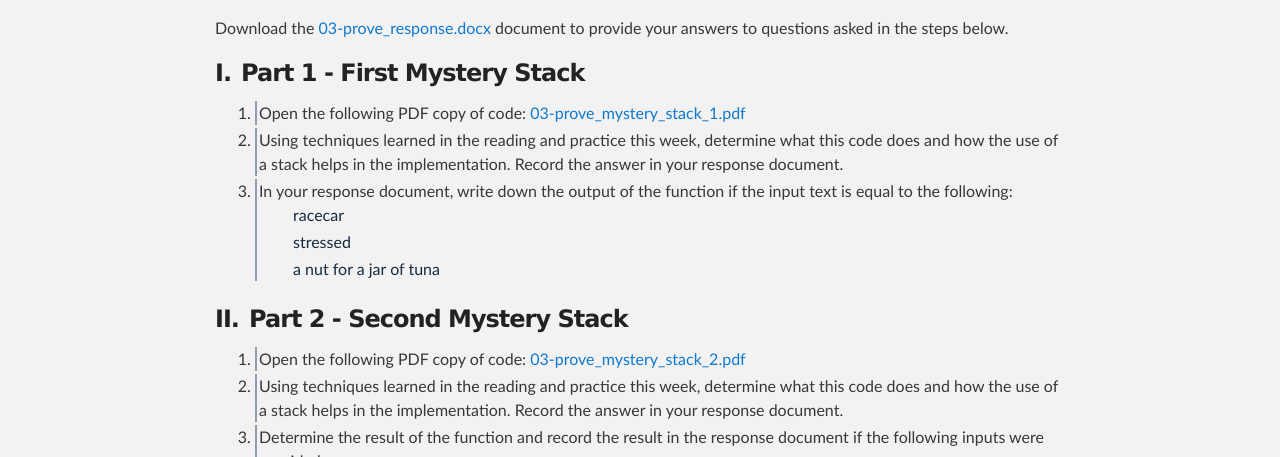
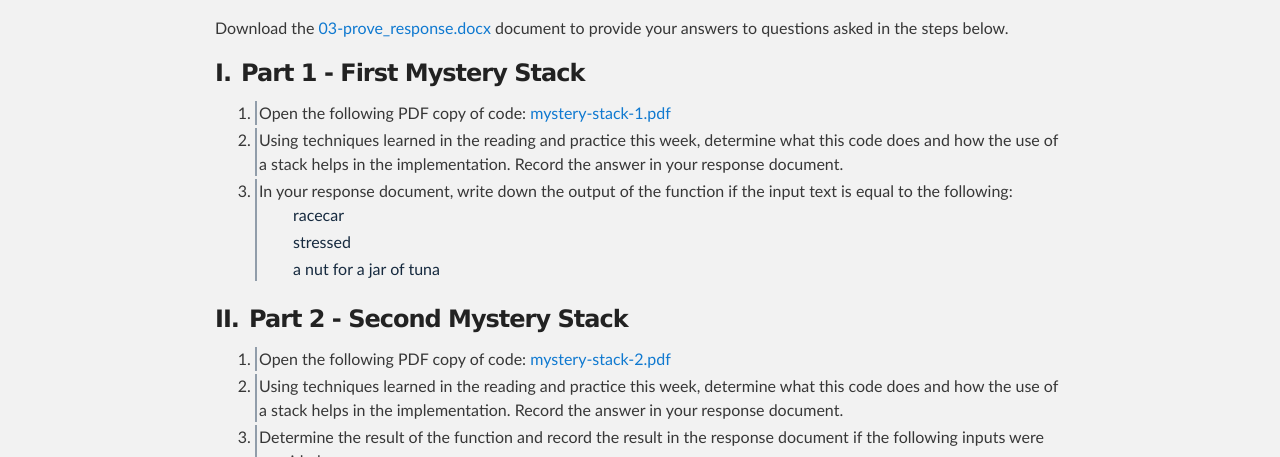
Before and after one commit to byui-cse/cse212-csharp, a Jekyll site: the page built from docs/lesson03/prove.md, in a window 1280 px wide. Shown: the part 372-829 px from the top of the page. Built offline with Jekyll 4.4.1, drawn with Linux system fonts in a browser that asks for light colours; some web fonts are replaced.

Commit message:
Updated Prove 3 assigment

```diff
--- a/docs/lesson03/prove.md
+++ b/docs/lesson03/prove.md
@@ -10,7 +10,7 @@ This assignment **must be completed individually** to ensure you are meeting all
 Download the [03-prove_response.docx](03-prove_response.docx) document to provide your answers to questions asked in the steps below.
 
 ### Part 1 - First Mystery Stack
-1. Open the following PDF copy of code: [03-prove_mystery_stack_1.pdf]()
+1. Open the following PDF copy of code: [mystery-stack-1.pdf](mystery-stack-1.pdf)
 2. Using techniques learned in the reading and practice this week, determine what this code does and how the use of a stack helps in the implementation. Record the answer in your response document.
 3. In your response document, write down the output of the function if the input text is equal to the following:
     * racecar
@@ -18,7 +18,7 @@ Download the [03-prove_response.docx](03-prove_response.docx) document to provid
     * a nut for a jar of tuna
 
 ### Part 2 - Second Mystery Stack
-1. Open the following PDF copy of code: [03-prove_mystery_stack_2.pdf]()
+1. Open the following PDF copy of code: [mystery-stack-2.pdf](mystery-stack-2.pdf)
 2. Using techniques learned in the reading and practice this week, determine what this code does and how the use of a stack helps in the implementation. Record the answer in your response document.
 3. Determine the result of the function and record the result in the response document if the following inputs were provided:
     * 5 3 7 + *
```
Also changed, not shown: 3 other files.
